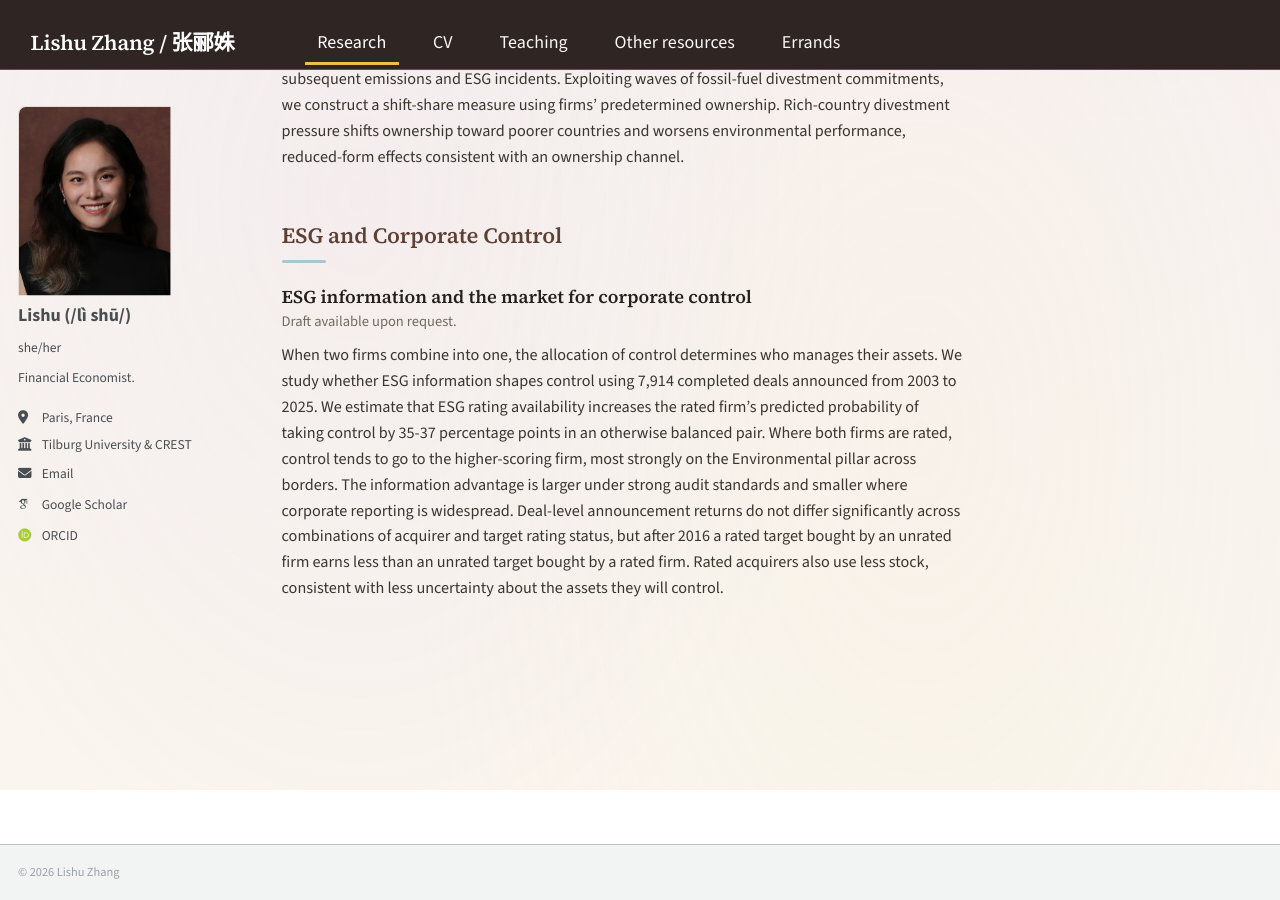
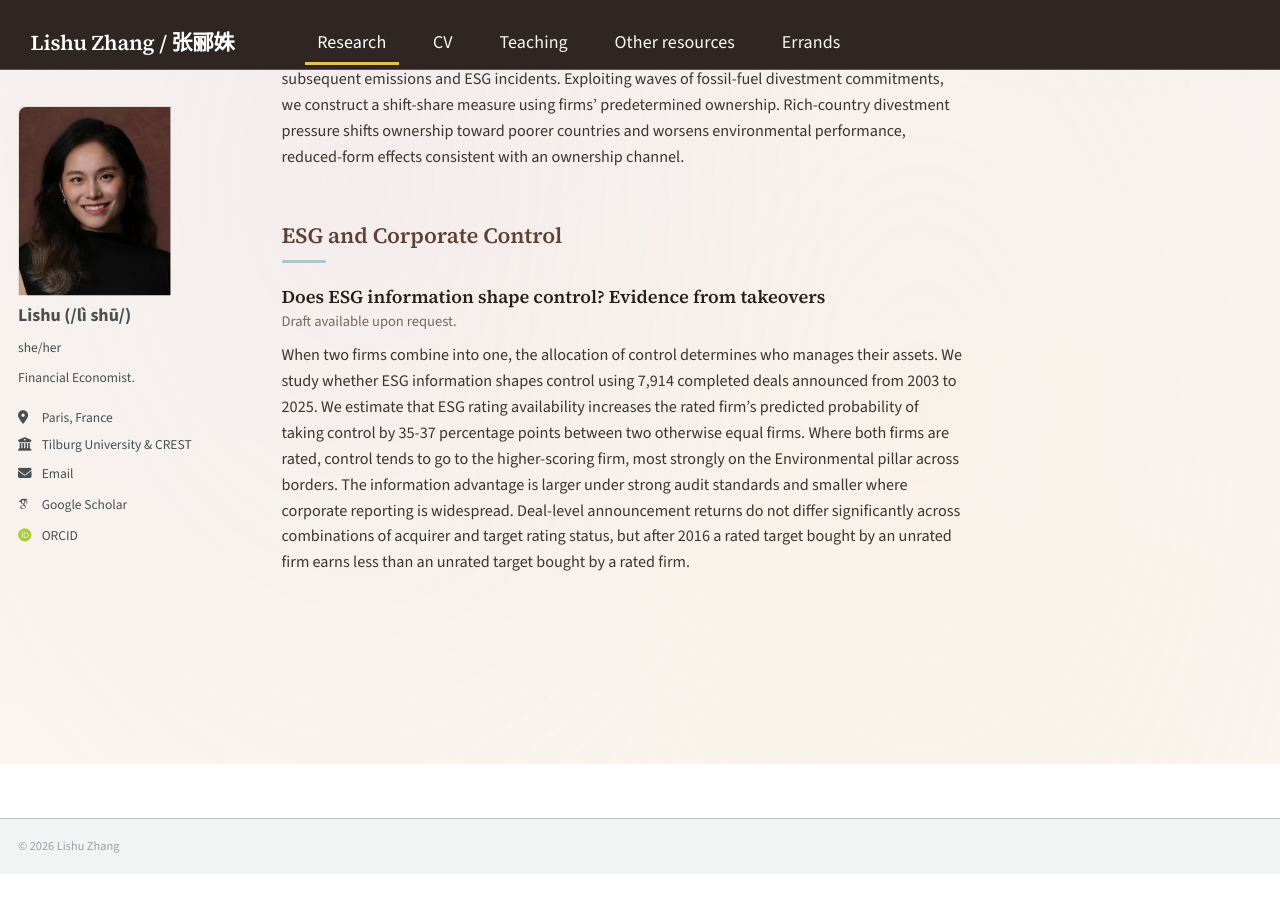
Before and after one commit to LishuZ/LishuZ.github.io, a Jekyll site: the page built from _pages/research.md, in a window 1280 px wide and 900 px high, scrolled down 1192 px. Built offline with Jekyll 4.4.1, drawn with Linux system fonts in a browser that asks for light colours; some web fonts are replaced; after the commit the page ends 2066 px from its top, so only the background shows below that.

Commit message:
Update M&A paper title and abstract

```diff
--- a/_pages/research.md
+++ b/_pages/research.md
@@ -85,9 +85,9 @@ Using global equity-ownership data for 2002--2021 covering 3,559 firms and 111 i
 ## ESG and Corporate Control
 {: .theme .theme-esg}
 
-### ESG information and the market for corporate control
+### Does ESG information shape control? Evidence from takeovers
 Draft available upon request.
 {: .paper-meta}
 
-When two firms combine into one, the allocation of control determines who manages their assets. We study whether ESG information shapes control using 7,914 completed deals announced from 2003 to 2025. We estimate that ESG rating availability increases the rated firm's predicted probability of taking control by 35-37 percentage points in an otherwise balanced pair. Where both firms are rated, control tends to go to the higher-scoring firm, most strongly on the Environmental pillar across borders. The information advantage is larger under strong audit standards and smaller where corporate reporting is widespread. Deal-level announcement returns do not differ significantly across combinations of acquirer and target rating status, but after 2016 a rated target bought by an unrated firm earns less than an unrated target bought by a rated firm. Rated acquirers also use less stock, consistent with less uncertainty about the assets they will control.
+When two firms combine into one, the allocation of control determines who manages their assets. We study whether ESG information shapes control using 7,914 completed deals announced from 2003 to 2025. We estimate that ESG rating availability increases the rated firm's predicted probability of taking control by 35-37 percentage points between two otherwise equal firms. Where both firms are rated, control tends to go to the higher-scoring firm, most strongly on the Environmental pillar across borders. The information advantage is larger under strong audit standards and smaller where corporate reporting is widespread. Deal-level announcement returns do not differ significantly across combinations of acquirer and target rating status, but after 2016 a rated target bought by an unrated firm earns less than an unrated target bought by a rated firm.
 {: .abstract}
```
Also changed, not shown: 1 other file.
